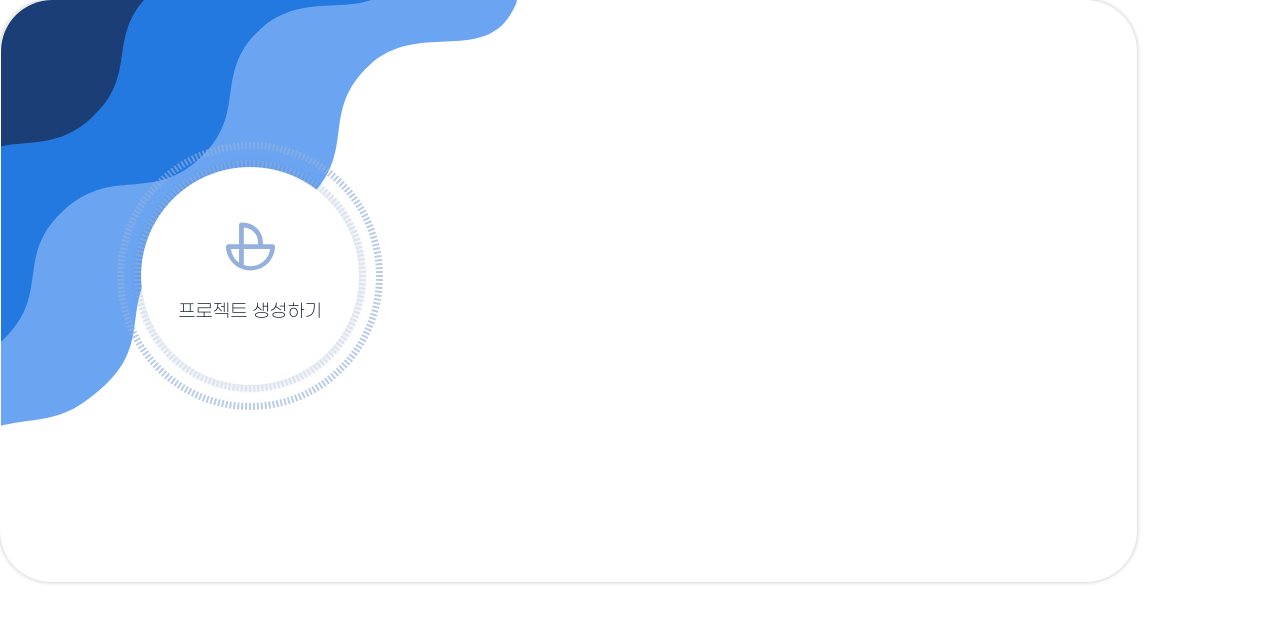
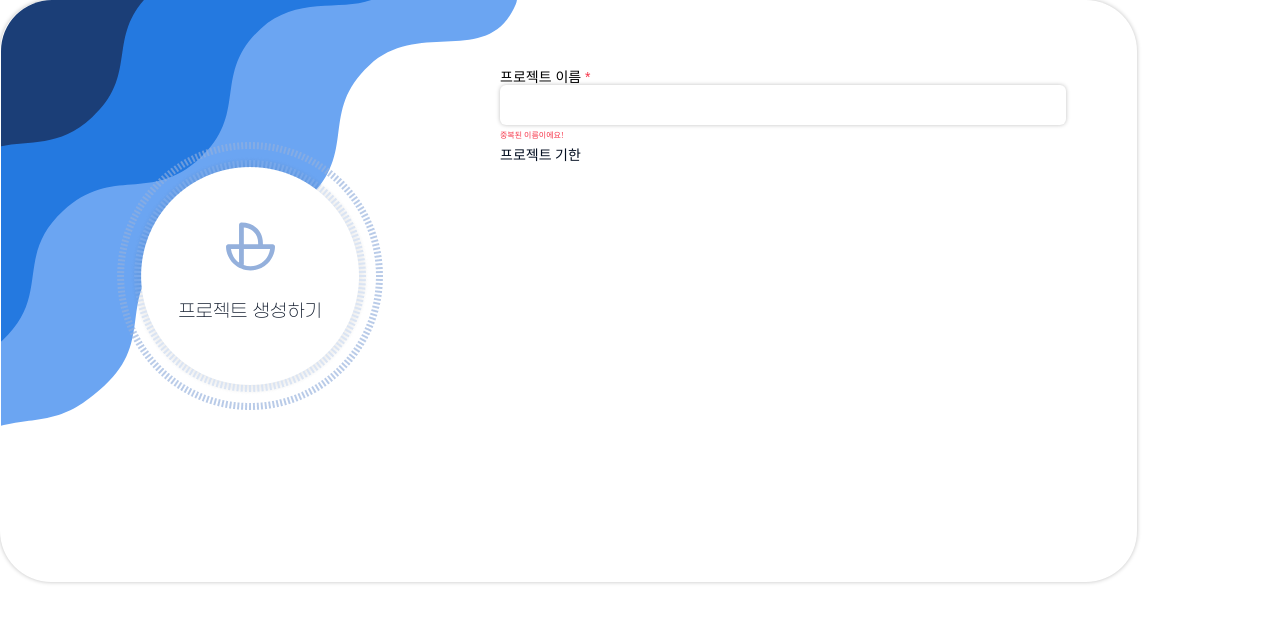
Before and after one commit to Project-Boated/boated-FE, a Next.js app: page /project/create in a window 1280 px wide. Shown: the top 622 px of the page. Built offline with nearby package versions, Linux system fonts and the light colour scheme; a web font is replaced by a local one.

Commit message:
feat: CreateBox
1. 오른쪽 영역 중간 완성
#10

```diff
--- a/components/project/CreateBox/index.tsx
+++ b/components/project/CreateBox/index.tsx
@@ -1,10 +1,26 @@
-import React from 'react';
+import React, { useState } from 'react';
+
+import { yearList, monthList, dayList, amHourList, pmHourList, minuteList } from '@/lib/constants/dropdownList';
 
 import Icon from '@/components/atoms/Icon';
+import Input from '@/components/atoms/Input';
+import Text from '@/components/atoms/Text';
 
-import { Wrapper, SeaWaveWrapper, LeftContainer, RightContainer } from './style';
+import DropDown from '@/components/common/DropDown';
+
+import Theme from '@/styles/Theme';
+
+import { Wrapper, SeaWaveWrapper, LeftContainer, RightContainer, StyledLabel } from './style';
 
 const CreateBox = () => {
+  const [year, setYear] = useState<string>('');
+
+  const [projectName, setProjectName] = useState<string>('');
+
+  const onChangeProjectName = (e: React.ChangeEvent<HTMLInputElement>) => {
+    setProjectName(e.target.value);
+  };
+
   return (
     <Wrapper>
       <SeaWaveWrapper>
@@ -16,7 +32,18 @@ const CreateBox = () => {
         <Icon icon="BoatedSymbol" width={49} height={46} />
         <span>프로젝트 생성하기</span>
       </LeftContainer>
-      <RightContainer></RightContainer>
+      <RightContainer>
+        <div>
+          <StyledLabel htmlFor="projectName">
+            프로젝트 이름 <span className="is-required">*</span>
+          </StyledLabel>
+          <Input type="text" width={566} height={40} value={projectName} onChange={onChangeProjectName} />
+          <Text color={Theme.W_1} fontSize={8} fontWeight={400}>
+            중복된 이름이에요!
+          </Text>
+        </div>
+        <Text fontSize={14}>프로젝트 기한</Text>
+      </RightContainer>
     </Wrapper>
   );
 };
--- a/components/project/CreateBox/style.ts
+++ b/components/project/CreateBox/style.ts
@@ -58,4 +58,23 @@ export const LeftContainer = styled.div`
 
 export const RightContainer = styled.div`
   width: 566px;
+  height: 416px;
+
+  margin-top: 69px;
 `;
+
+export const StyledLabel = styled.label`
+  cursor: pointer;
+
+  color: ${Theme.S_5};
+  font-size: 14px;
+  font-weight: 400;
+
+  .is-required {
+    color: ${Theme.W_1};
+  }
+`;
+
+export const WarningWrapper = styled.div<{ hasError: boolean }>`
+  visibility: ${({ hasError }) => (hasError ? 'visible' : 'hidden')};
+`;
```
